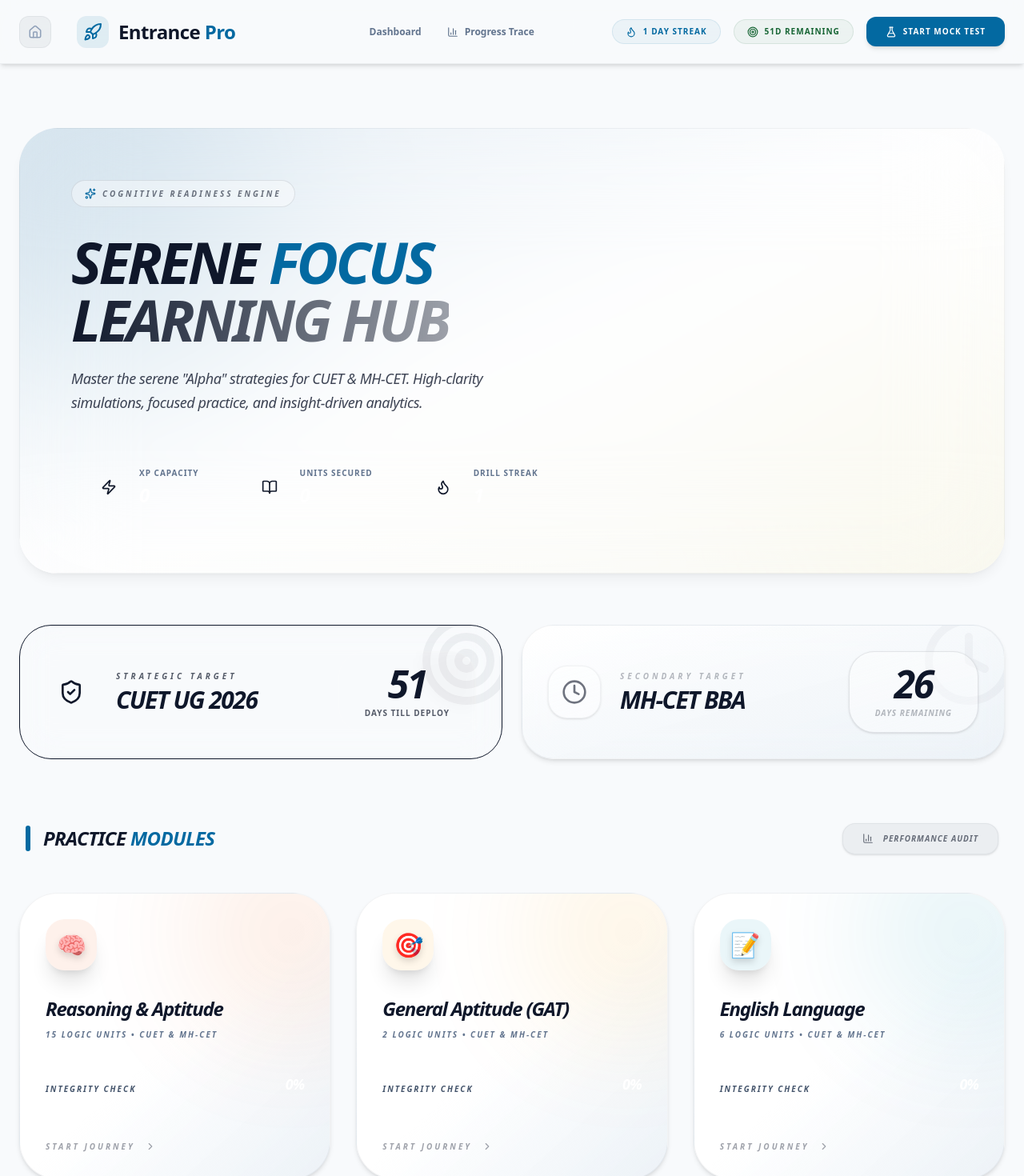
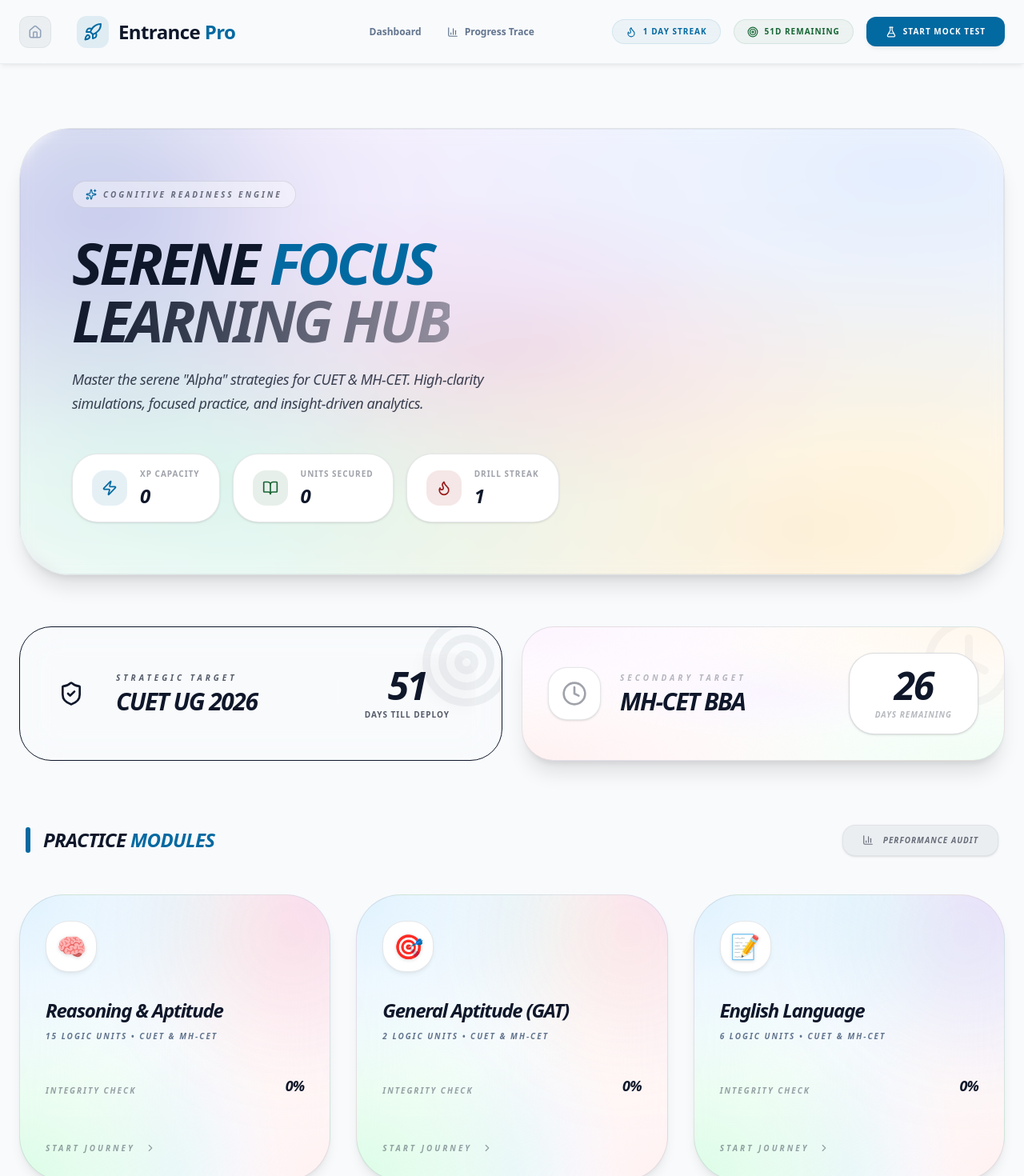
Before and after one commit to SunenaB3504/suncube-commerce-edge, a React (Vite) app in the folder apps/entrance-pro/: page /study/1/1 in a window 1280 px wide. Shown: the top 1470 px of the page at 80% size. Built offline with nearby package versions, Linux system fonts and the light colour scheme.

Commit message:
feat: finalize vibrant zen design with rainbow mesh gradients and bold shadows

```diff
--- a/apps/entrance-pro/src/index.css
+++ b/apps/entrance-pro/src/index.css
@@ -8,8 +8,10 @@
   --color-zen-sky: #0369a1;
   --color-zen-sand: #fef3c7;
 
-  --shadow-soft: 0 4px 6px -1px rgb(0 0 0 / 0.1), 0 2px 4px -2px rgb(0 0 0 / 0.1);
-  --shadow-warm: 0 10px 15px -3px rgb(0 0 0 / 0.05), 0 4px 6px -4px rgb(0 0 0 / 0.05);
+  --shadow-soft: 0 4px 6px -1px rgb(0 0 0 / 0.05), 0 2px 4px -2px rgb(0 0 0 / 0.05);
+  --shadow-warm: 0 10px 15px -3px rgb(0 0 0 / 0.08), 0 4px 6px -4px rgb(0 0 0 / 0.08);
+  --shadow-bold: 0 20px 25px -5px rgb(0 0 0 / 0.1), 0 8px 10px -6px rgb(0 0 0 / 0.1);
+  --shadow-inner-soft: inset 0 2px 4px 0 rgb(0 0 0 / 0.06);
 }
 
 @layer base {
@@ -34,4 +36,43 @@
   .rotate-y-180 {
     transform: rotateY(180deg);
   }
+
+  /* Microsoft Teams / Fluent inspired Rainbow Mesh Gradients */
+  .zen-mesh-sky {
+    background: radial-gradient(at 0% 0%, #e0f2fe 0px, transparent 50%),
+                radial-gradient(at 50% 0%, #f0f9ff 0px, transparent 50%),
+                radial-gradient(at 100% 0%, #fae8ff 0px, transparent 50%),
+                radial-gradient(at 0% 100%, #dcfce7 0px, transparent 50%),
+                radial-gradient(at 50% 100%, #eff6ff 0px, transparent 50%),
+                radial-gradient(at 100% 100%, #fff1f2 0px, transparent 50%);
+    background-color: #ffffff;
+  }
+
+  .zen-mesh-rainbow {
+    background: radial-gradient(at 15% 15%, #c084fc 0px, transparent 50%),
+                radial-gradient(at 85% 15%, #60a5fa 0px, transparent 50%),
+                radial-gradient(at 50% 50%, #f472b6 0px, transparent 50%),
+                radial-gradient(at 15% 85%, #fbbf24 0px, transparent 50%),
+                radial-gradient(at 85% 85%, #34d399 0px, transparent 50%);
+    background-color: #ffffff;
+  }
+
+  .zen-mesh-warm {
+    background: radial-gradient(at 0% 0%, #fdf4ff 0px, transparent 50%),
+                radial-gradient(at 100% 0%, #fff7ed 0px, transparent 50%),
+                radial-gradient(at 50% 50%, #faf5ff 0px, transparent 50%),
+                radial-gradient(at 0% 100%, #fff1f2 0px, transparent 50%),
+                radial-gradient(at 100% 100%, #f0fdf4 0px, transparent 50%);
+    background-color: #ffffff;
+  }
+
+  /* Vibrant Mesh - Team Style */
+  .zen-mesh-vibrant {
+    background: radial-gradient(at 10% 20%, rgba(147, 51, 234, 0.15) 0px, transparent 50%),
+                radial-gradient(at 90% 10%, rgba(59, 130, 246, 0.15) 0px, transparent 50%),
+                radial-gradient(at 50% 50%, rgba(236, 72, 153, 0.15) 0px, transparent 50%),
+                radial-gradient(at 80% 90%, rgba(245, 158, 11, 0.15) 0px, transparent 50%),
+                radial-gradient(at 20% 80%, rgba(16, 185, 129, 0.15) 0px, transparent 50%);
+    background-color: #ffffff;
+  }
 }
--- a/apps/entrance-pro/src/pages/Home.jsx
+++ b/apps/entrance-pro/src/pages/Home.jsx
@@ -21,13 +21,13 @@
     return (
         <div className="container mx-auto px-6 py-12 lg:py-20 max-w-7xl">
             {/* Learning Hub Hero */}
-            <div className="relative mb-16 rounded-[3rem] overflow-hidden group shadow-warm">
-                {/* Background effects with soft mesh vibes */}
-                <div className="absolute inset-0 bg-gradient-to-br from-zen-sky/10 via-white to-zen-sand/20 opacity-90 group-hover:opacity-100 transition-opacity duration-700"></div>
-                <div className="absolute -top-24 -left-24 w-96 h-96 bg-zen-sky/10 blur-[120px] rounded-full mix-blend-multiply animate-pulse"></div>
-                <div className="absolute -bottom-24 -right-24 w-96 h-96 bg-zen-sand/10 blur-[120px] rounded-full mix-blend-multiply animate-pulse delay-1000"></div>
+            <div className="relative mb-16 rounded-[4rem] overflow-hidden group shadow-bold border border-zen-ink/10">
+                {/* Background effects with vibrant mesh vibes */}
+                <div className="absolute inset-0 zen-mesh-vibrant opacity-90 group-hover:opacity-100 transition-opacity duration-700"></div>
+                <div className="absolute -top-24 -left-24 w-96 h-96 bg-zen-sky/20 blur-[120px] rounded-full mix-blend-multiply animate-pulse"></div>
+                <div className="absolute -bottom-24 -right-24 w-96 h-96 bg-zen-sand/20 blur-[120px] rounded-full mix-blend-multiply animate-pulse delay-1000"></div>
 
-                <div className="relative z-10 p-12 lg:p-16 border border-zen-ink/5 backdrop-blur-3xl flex flex-col lg:flex-row gap-12 items-center justify-between">
+                <div className="relative z-10 p-12 lg:p-16 border border-zen-ink/5 backdrop-blur-sm flex flex-col lg:flex-row gap-12 items-center justify-between">
                     <header className="max-w-2xl text-center lg:text-left">
                         <div className="inline-flex items-center gap-2 px-4 py-2 bg-white/40 border border-zen-ink/10 rounded-full mb-8 backdrop-blur-md">
                             <Sparkles size={14} className="text-zen-sky animate-pulse" />
@@ -43,33 +43,33 @@
 
                         {/* Performance Matrix */}
                         <div className="flex flex-wrap gap-4 justify-center lg:justify-start">
-                            <div className="bg-white/[0.03] border border-white/5 px-6 py-4 rounded-[2rem] flex items-center gap-4 group/stat hover:bg-white/5 transition-all">
-                                <div className="p-3 bg-brand-indigo/10 rounded-2xl group-hover/stat:scale-110 transition-transform">
-                                    <Zap size={20} className="text-brand-indigo" />
+                            <div className="bg-white border border-zen-ink/10 px-6 py-4 rounded-[2rem] flex items-center gap-4 group/stat hover:bg-white/5 transition-all shadow-sm">
+                                <div className="p-3 bg-zen-sky/10 rounded-2xl group-hover/stat:scale-110 transition-transform">
+                                    <Zap size={20} className="text-zen-sky" />
                                 </div>
                                 <div className="text-left">
-                                    <div className="text-[10px] font-black text-slate-500 uppercase tracking-widest mb-1">XP CAPACITY</div>
-                                    <div className="text-2xl font-black text-white italic">{progress.xp}</div>
+                                    <div className="text-[10px] font-bold text-zen-ink/40 uppercase tracking-widest mb-1">XP CAPACITY</div>
+                                    <div className="text-2xl font-black text-zen-ink italic">{progress.xp}</div>
                                 </div>
                             </div>
-                            <div className="bg-white/[0.03] border border-white/5 px-6 py-4 rounded-[2rem] flex items-center gap-4 group/stat hover:bg-white/5 transition-all">
-                                <div className="p-3 bg-brand-emerald/10 rounded-2xl group-hover/stat:scale-110 transition-transform">
-                                    <BookOpen size={20} className="text-brand-emerald" />
+                            <div className="bg-white border border-zen-ink/10 px-6 py-4 rounded-[2rem] flex items-center gap-4 group/stat hover:bg-white/5 transition-all shadow-sm">
+                                <div className="p-3 bg-zen-forest/10 rounded-2xl group-hover/stat:scale-110 transition-transform">
+                                    <BookOpen size={20} className="text-zen-forest" />
                                 </div>
                                 <div className="text-left">
-                                    <div className="text-[10px] font-black text-slate-500 uppercase tracking-widest mb-1">UNITS SECURED</div>
-                                    <div className="text-2xl font-black text-white italic">
+                                    <div className="text-[10px] font-bold text-zen-ink/40 uppercase tracking-widest mb-1">UNITS SECURED</div>
+                                    <div className="text-2xl font-black text-zen-ink italic">
                                         {new Set(Object.keys(progress.chapterProgress || {}).map(k => k.split('_')[0])).size}
                                     </div>
                                 </div>
                             </div>
-                            <div className="bg-white/[0.03] border border-white/5 px-6 py-4 rounded-[2rem] flex items-center gap-4 group/stat hover:bg-white/5 transition-all">
-                                <div className="p-3 bg-brand-amber/10 rounded-2xl group-hover/stat:scale-110 transition-transform">
-                                    <Flame size={20} className="text-brand-amber animate-pulse" />
+                            <div className="bg-white border border-zen-ink/10 px-6 py-4 rounded-[2rem] flex items-center gap-4 group/stat hover:bg-white/5 transition-all shadow-sm">
+                                <div className="p-3 bg-zen-terracotta/10 rounded-2xl group-hover/stat:scale-110 transition-transform">
+                                    <Flame size={20} className="text-zen-terracotta animate-pulse" />
                                 </div>
                                 <div className="text-left">
-                                    <div className="text-[10px] font-black text-slate-500 uppercase tracking-widest mb-1">DRILL STREAK</div>
-                                    <div className="text-2xl font-black text-white italic">{streak}</div>
+                                    <div className="text-[10px] font-bold text-zen-ink/40 uppercase tracking-widest mb-1">DRILL STREAK</div>
+                                    <div className="text-2xl font-black text-zen-ink italic">{streak}</div>
                                 </div>
                             </div>
                         </div>
@@ -100,13 +100,13 @@
                     </div>
                 </div>
 
-                <div className="p-8 rounded-[2.5rem] border border-zen-ink/5 bg-gradient-to-br from-white to-zen-sky/5 backdrop-blur-xl group relative overflow-hidden transition-all hover:scale-[1.02] text-zen-ink/60 italic shadow-soft">
+                <div className="p-8 rounded-[2.5rem] border border-zen-ink/10 zen-mesh-warm backdrop-blur-xl group relative overflow-hidden transition-all hover:scale-[1.02] text-zen-ink/60 italic shadow-bold">
                     <div className="absolute -right-4 -top-4 opacity-5 group-hover:scale-125 transition-transform duration-700">
                         <Clock size={120} />
                     </div>
                     <div className="flex flex-col sm:flex-row items-center justify-between gap-8 relative z-10">
                         <div className="flex items-center gap-6">
-                            <div className="bg-white/40 p-4 rounded-3xl border border-zen-ink/5 shadow-sm">
+                            <div className="bg-white p-4 rounded-3xl border border-zen-ink/10 shadow-sm text-zen-ink/40">
                                 <Clock size={32} />
                             </div>
                             <div>
@@ -114,7 +114,7 @@
                                 <div className="text-3xl font-bold italic tracking-tighter text-zen-ink">MH-CET BBA</div>
                             </div>
                         </div>
-                        <div className="text-center bg-white/40 px-8 py-4 rounded-[2rem] border border-zen-ink/10 shadow-sm">
+                        <div className="text-center bg-white px-8 py-4 rounded-[2rem] border border-zen-ink/15 shadow-sm">
                             <div className="text-5xl font-bold italic mb-1 tracking-tighter text-zen-ink">{mhCetDays}</div>
                             <div className="text-[10px] font-bold uppercase tracking-widest opacity-50">DAYS REMAINING</div>
                         </div>
@@ -146,7 +146,7 @@
                             <button
                                 key={subject.id}
                                 onClick={() => navigate(`/subject/${subject.id}`)}
-                                className="group relative bg-gradient-to-br from-white via-white to-zen-sky/[0.05] p-8 rounded-[3rem] border border-zen-ink/5 transition-all hover:bg-white hover:border-zen-sky/30 hover:-translate-y-2 text-left overflow-hidden shadow-soft hover:shadow-warm"
+                                className="group relative zen-mesh-sky p-8 rounded-[3.5rem] border border-zen-ink/10 transition-all hover:border-zen-sky/30 hover:-translate-y-2 text-left overflow-hidden shadow-warm hover:shadow-bold"
                             >
                                 {/* Decorative Teams-style mesh glow */}
                                 <div
@@ -156,10 +156,10 @@
 
                                 <div className="relative z-10">
                                     <div
-                                        className="w-16 h-16 rounded-[1.5rem] flex items-center justify-center text-3xl mb-8 group-hover:scale-110 transition-transform duration-500 shadow-xl border border-white/5"
-                                        style={{ backgroundColor: `${subject.color}15` }}
+                                        className="w-16 h-16 rounded-[1.8rem] flex items-center justify-center text-3xl mb-8 group-hover:scale-110 transition-transform duration-500 shadow-soft border border-zen-ink/10 bg-white"
+                                        style={{ color: subject.color }}
                                     >
-                                        <span className="drop-shadow-lg">{subject.icon}</span>
+                                        <span className="drop-shadow-sm">{subject.icon}</span>
                                     </div>
 
                                     <h3 className="text-2xl font-bold text-zen-ink mb-2 italic tracking-tighter group-hover:text-zen-sky transition-colors">
@@ -173,8 +173,8 @@
                                     {/* Progress Sector */}
                                     <div className="space-y-4">
                                         <div className="flex justify-between items-end">
-                                            <span className="text-[10px] font-black uppercase tracking-[0.2em] text-slate-600 italic">Integrity Check</span>
-                                            <span className="text-lg font-black text-white italic tracking-tighter">{subjectProgress}%</span>
+                                            <span className="text-[10px] font-bold uppercase tracking-[0.2em] text-zen-ink/40 italic">Integrity Check</span>
+                                            <span className="text-lg font-black text-zen-ink italic tracking-tighter">{subjectProgress}%</span>
                                         </div>
                                         <div className="h-2 w-full bg-white/5 rounded-full overflow-hidden border border-white/5">
                                             <div
```
Also changed, not shown: apps/entrance-pro/src/pages/Analytics.jsx (+6 -6 lines), apps/entrance-pro/src/pages/Flashcards.jsx (+10 -10 lines), apps/entrance-pro/src/pages/MockDashboard.jsx (+6 -6 lines), apps/entrance-pro/src/pages/MockExamSimulator.jsx (+22 -22 lines), apps/entrance-pro/src/pages/QuizPage.jsx (+21 -21 lines), apps/entrance-pro/src/pages/StudyGuide.jsx (+25 -25 lines), apps/entrance-pro/src/pages/SubjectDashboard.jsx (+15 -15 lines).
